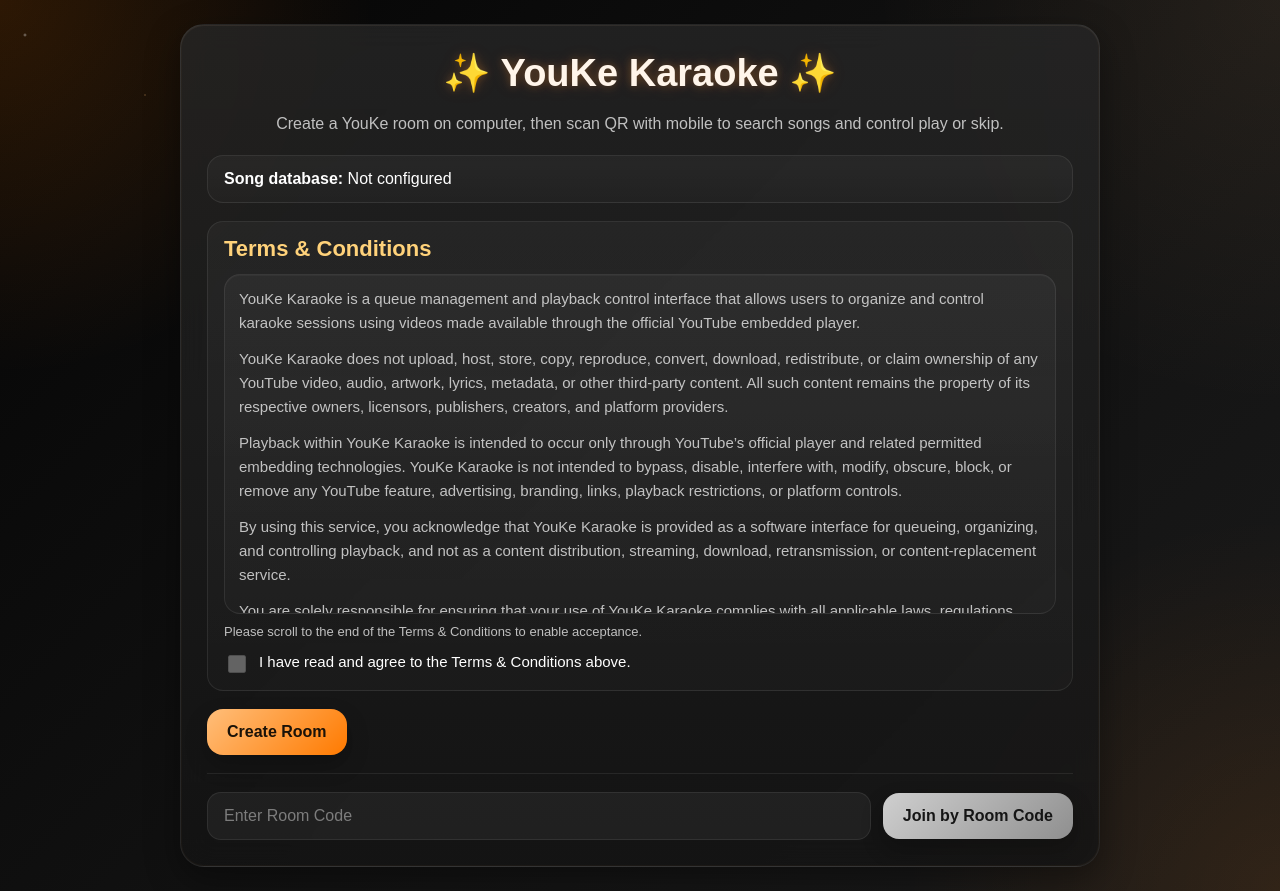
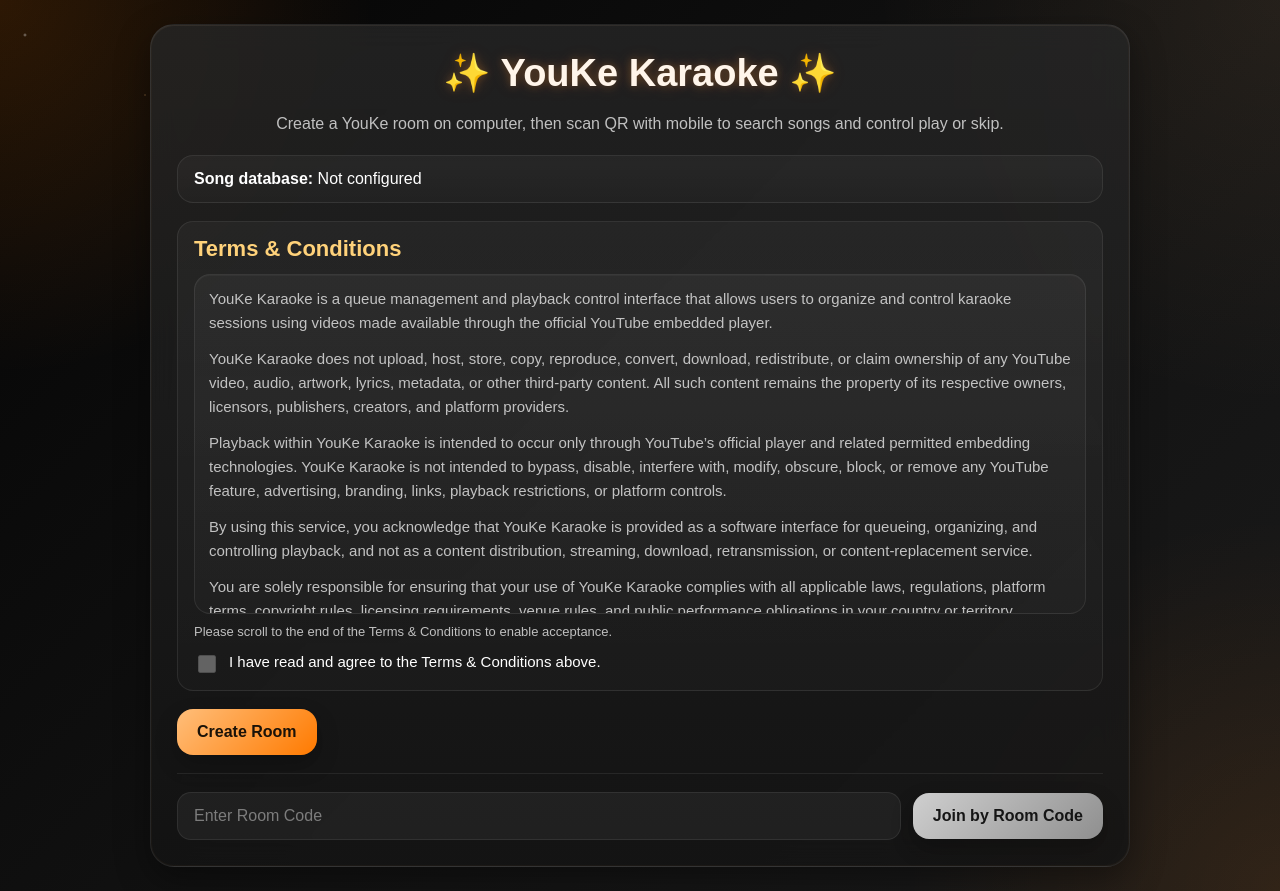
Before and after one commit to Kanasezt/youke, a Flask app: page / in a window 1280 px wide. Run offline with Flask 3, Linux system fonts and the light colour scheme; some libraries are stand-ins or nearby versions.

Commit message:
Update style.css

```diff
--- a/static/style.css
+++ b/static/style.css
@@ -87,7 +87,7 @@ body.fantasy-bg {
 
 .narrow {
     width: 100%;
-    max-width: 920px;
+    max-width: 980px;
 }
 
 .terms-layout-card {
```
